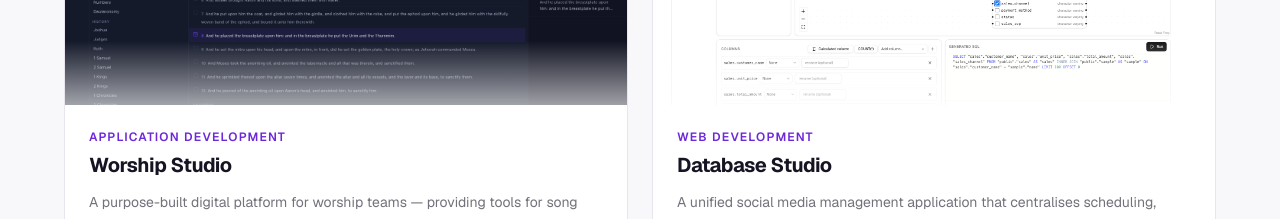
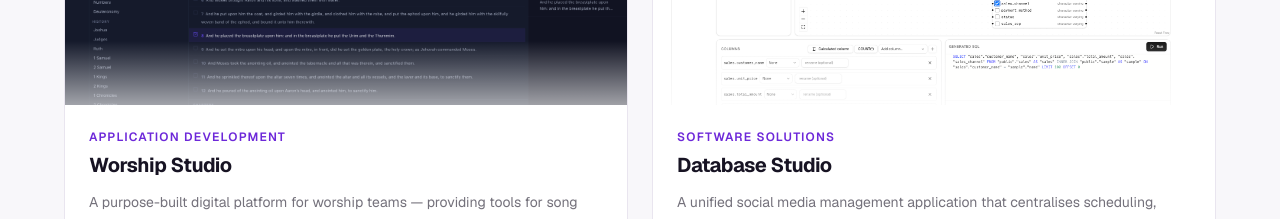
Before and after one commit to lxcupid/LC-Studio, a Next.js app: page / in a window 1280 px wide. Shown: the part 1280-1499 px from the top of the page. Built offline with nearby package versions, Linux system fonts and the light colour scheme.

Commit message:
changes on the description

```diff
--- a/src/data/projects.ts
+++ b/src/data/projects.ts
@@ -42,7 +42,7 @@ export const projects: Project[] = [
   {
     id: "databasestudio",
     title: "Database Studio",
-    category: "Web Development",
+    category: "Software Solutions",
     description:
       "A unified social media management application that centralises scheduling, analytics, and engagement across multiple platforms into a single streamlined workflow.",
     tags: ["React", "TypeScript", "Node.js"],
```
